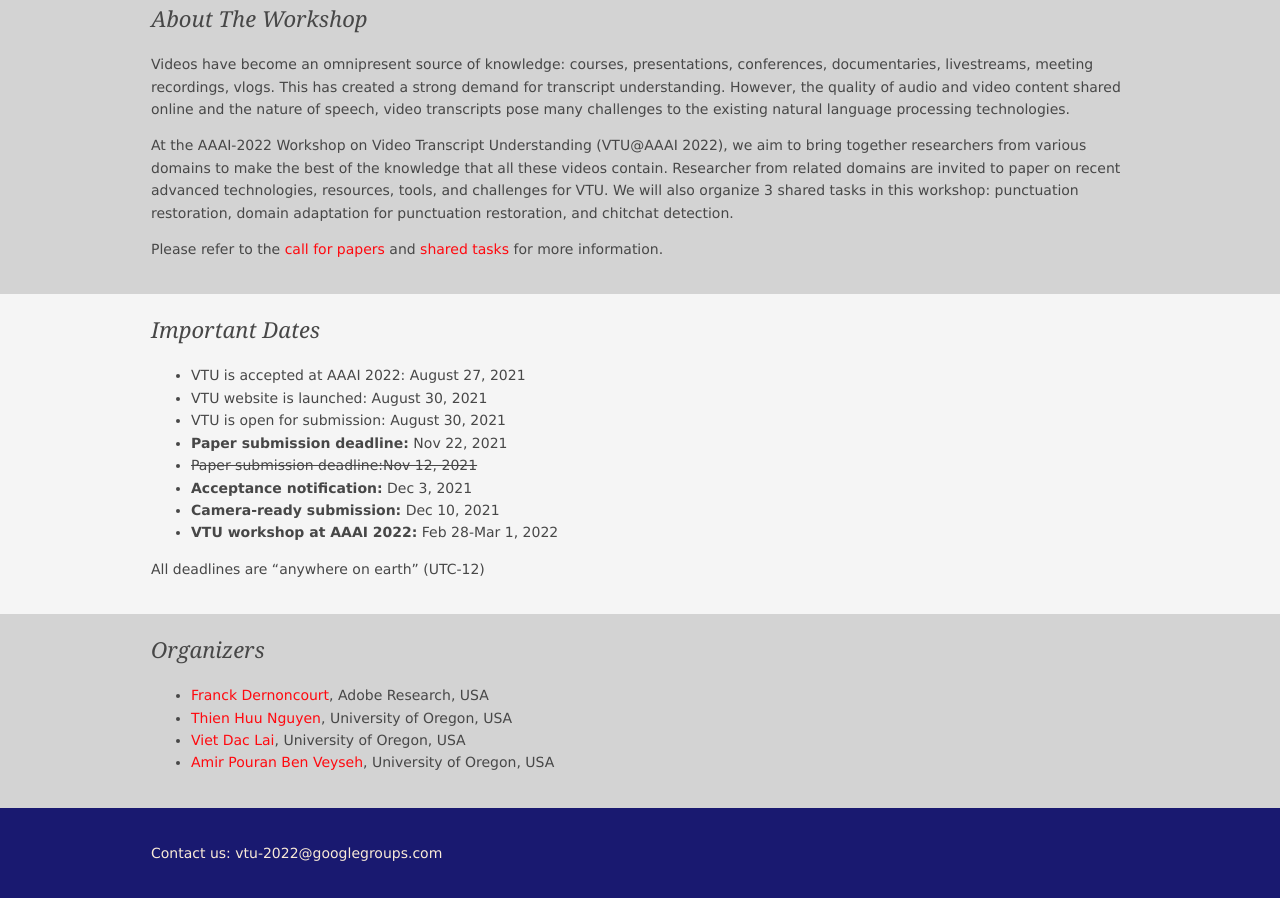
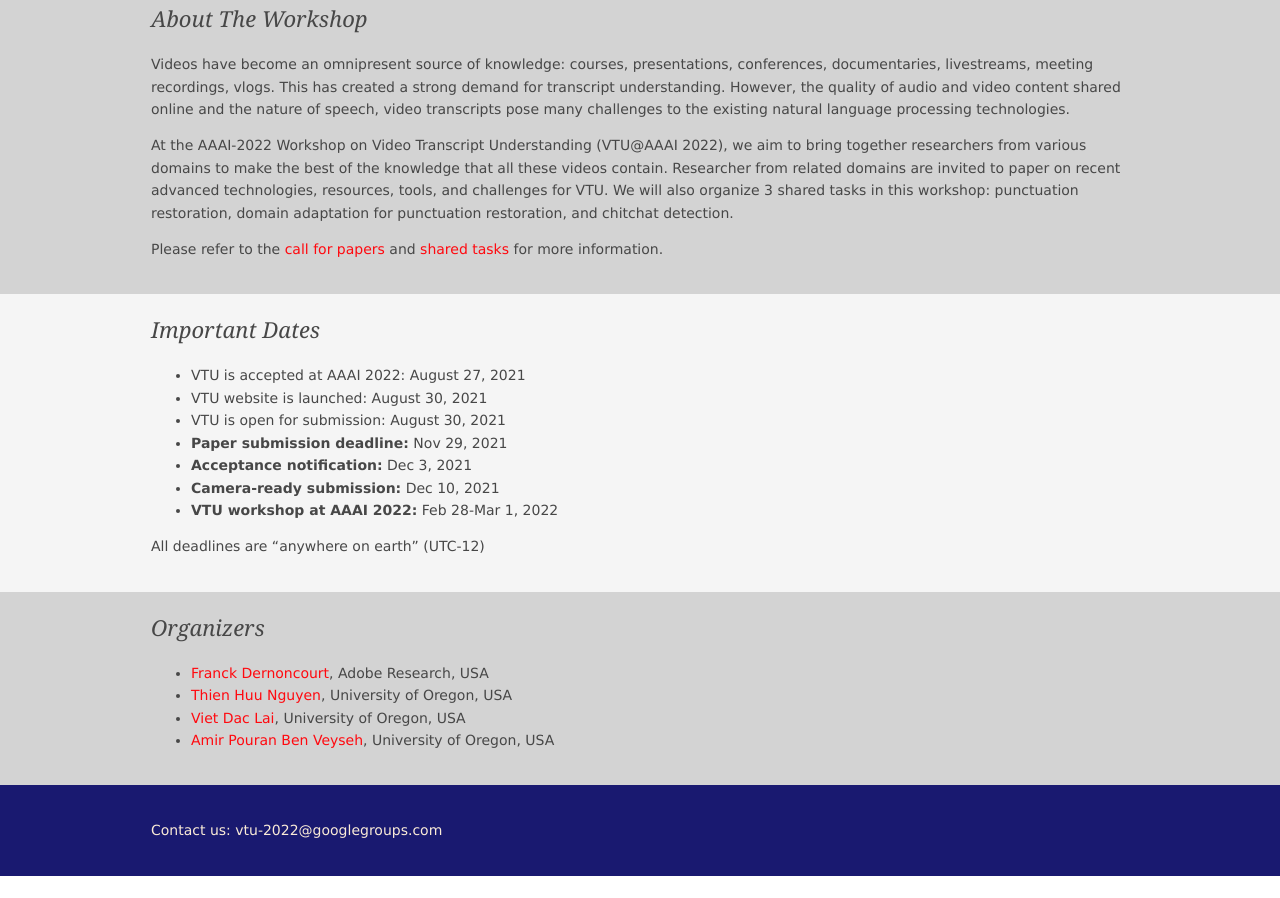
Before and after one commit to vtuworkshop/vtuworkshop.github.io, a plain HTML site: page 2022/index.html in a window 1280 px wide. Shown: the part 836-1734 px from the top of the page. After the commit the page ends 1712 px from the top, so only its background shows below. Drawn offline with Linux system fonts and the light colour scheme.

Commit message:
Update index.html

```diff
--- a/2022/index.html
+++ b/2022/index.html
@@ -87,8 +87,7 @@
           <li>VTU is accepted at AAAI 2022: August 27, 2021</li>
           <li>VTU website is launched: August 30, 2021</li>
           <li>VTU is open for submission: August 30, 2021</li>
-          <li><strong>Paper submission deadline:</strong> Nov 22, 2021</li>
-          <li><strike>Paper submission deadline:Nov 12, 2021</strike> </li>
+          <li><strong>Paper submission deadline:</strong> Nov 29, 2021</li>
           <li><strong>Acceptance notification:</strong> Dec 3, 2021</li>
           <li><strong>Camera-ready submission:</strong> Dec 10, 2021</li>
           <li><strong>VTU workshop at AAAI 2022:</strong> Feb 28-Mar 1, 2022</li>
```
